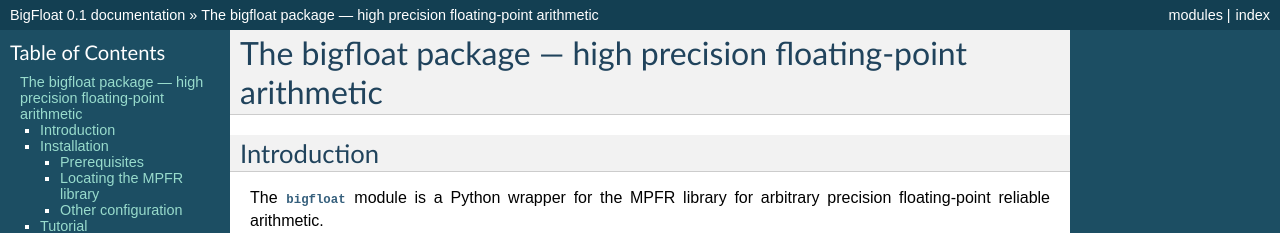
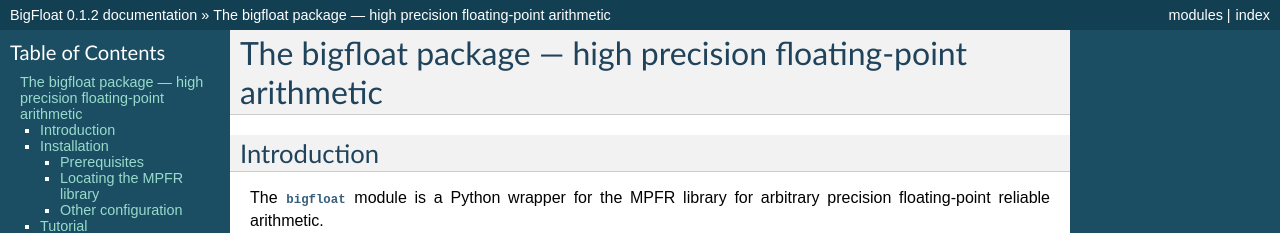
Before and after one commit to mdickinson/bigfloat, a Sphinx documentation site: the page built from Doc/index.rst, in a window 1280 px wide and 900 px high. Shown: the top 233 px of the window. Built offline with Sphinx 7.4.7, drawn with Linux system fonts in a browser that asks for light colours; some of the changed text lies outside the part shown.

Commit message:
Update version numbers in preparation for 0.1.2 release.

```diff
--- a/Doc/conf.py
+++ b/Doc/conf.py
@@ -47,7 +47,7 @@
 # The short X.Y version.
 version = '0.1'
 # The full version, including alpha/beta/rc tags.
-release = '0.1'
+release = '0.1.2'
 
 # The language for content autogenerated by Sphinx. Refer to documentation
 # for a list of supported languages.
--- a/setup.py
+++ b/setup.py
@@ -122,7 +122,7 @@
 
     setup(
         name='bigfloat',
-        version='0.1.1',
+        version='0.1.2',
         description=DESCRIPTION,
         long_description=LONG_DESCRIPTION,
         author='Mark Dickinson',
```
